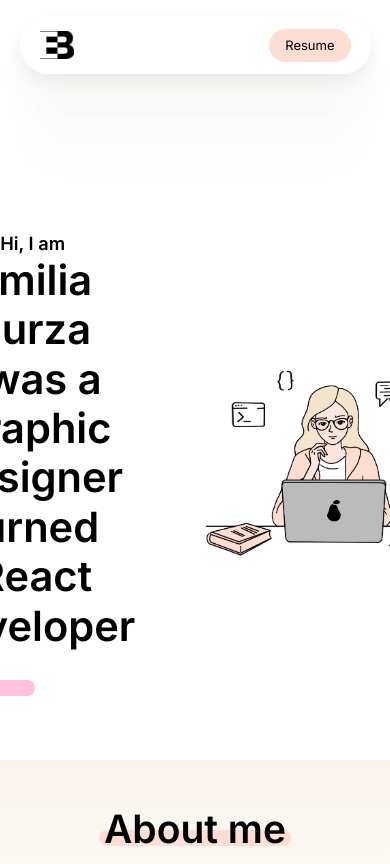
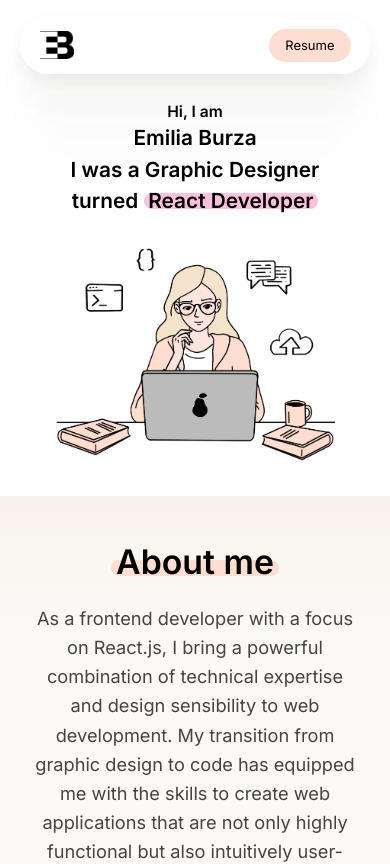
Before and after one commit to eburza/portfolio-emilia-burza, a React (Vite) app: page / in a window 390 px wide. Shown: the top 864 px of the page. Built offline with nearby package versions, Linux system fonts and the light colour scheme.

Commit message:
Fix responsive issues in hero section

```diff
--- a/src/components/BannerMain.jsx
+++ b/src/components/BannerMain.jsx
@@ -3,11 +3,13 @@ import MainBannerImg from '../assets/img-banner-top.png'
 export default function BannerMain() {
     return(
         <header className='hero'>
-            <div className='hero-text'>
-                <p className='heading-s'>Hi, I am</p>
-                <h1 className='heading-xl'>Emilia Burza < br />I was a Graphic Designer <br />turned <span className='underscore'>React Developer</span></h1>
+            <div className='hero-container'>
+                <div className='hero-text'>
+                    <p className='heading-s'>Hi, I am</p>
+                    <h1 className='heading-xl'>Emilia Burza < br />I was a Graphic Designer <br />turned <span className='underscore'>React Developer</span></h1>
+                </div>
+                <img src={MainBannerImg} className='hero-img' alt='Cartoon illustration of a woman developer at work with her laptop and programming tools'/>
             </div>
-            <img src={MainBannerImg} className='hero-img' alt='Cartoon illustration of a woman developer at work with her laptop and programming tools'/>
         </header>
     )
 }
--- a/src/css/base/responsive.scss
+++ b/src/css/base/responsive.scss
@@ -27,40 +27,59 @@
 // Hero section
 .hero {
     @extend %section-padding;
+    height: 70vh;
+
+    .hero-text {
+        padding-left: 10rem;
+        margin-top: -4rem;
+    }
+
+    .hero-img {
+        padding-right: 10rem;
+    }
 
     @include respond-to(desktop) {
-        height: 60vh;
-        margin-top: 5rem;
+        height: 68vh;
+
+        .hero-container {
+            margin-top: 2rem;
+        }
+
+        .hero-text {
+            padding-left: 8rem;
+            margin-top: -8rem;
+        }
+
+        .hero-img {
+            padding-right: 8rem;
+        }
     }
 
     @include respond-to(tablet) {
-        height: auto;
-        flex-direction: column;
-        padding: 4rem 2rem;
+        .hero-container {
+            @include display-flex(column, center, center, 1.5rem);;
+        }
 
         .hero-text {
+            margin-top: -4rem;
             position: relative;
-            padding: 2rem;
+            padding-left: 0;
             text-align: center;
         }
 
         .hero-img {
             position: relative;
-            width: 100%;
+            width: 75%;
             height: auto;
-            padding: 2rem;
+            padding-right: 0;
         }
     }
 
     @include respond-to(mobile) {
-        padding: 2rem 1rem;
+        height: 50vh;
 
-        .heading-xl {
-            @include heading-xl;
-        }
-
-        .heading-s {
-            @include heading-s;
+        .hero-img {
+            width: 90%;
         }
     }
 }
--- a/src/css/components/hero.scss
+++ b/src/css/components/hero.scss
@@ -1,17 +1,17 @@
 .hero {
-    @include display-flex(row, center, center, initial);
-    margin-top: 6rem;
     position: relative;
     width: 100%;
-    height: 70vh;
-    overflow: hidden;
+}
+
+.hero-container {
+    @include display-flex(row, center, center, initial);
+    height: 100%;
 }
 
 .hero-text {
     z-index: 2;
     position: absolute;
     left: 0;
-    padding: 2rem 2rem 2rem 10rem;
 }
 
 .hero-img {
@@ -22,5 +22,4 @@
     width: 50%;
     object-fit: contain;
     z-index: 1;
-    padding: 2rem 10rem 2rem 2rem;
 }
--- a/src/css/styles.css
+++ b/src/css/styles.css
@@ -43,93 +43,58 @@
   }
 }
 
+.hero {
+  height: 70vh;
+}
+.hero .hero-text {
+  padding-left: 10rem;
+  margin-top: -4rem;
+}
+.hero .hero-img {
+  padding-right: 10rem;
+}
 @media screen and (max-width: 1440px) {
   .hero {
-    height: 60vh;
-    margin-top: 5rem;
+    height: 68vh;
+  }
+  .hero .hero-container {
+    margin-top: 2rem;
+  }
+  .hero .hero-text {
+    padding-left: 8rem;
+    margin-top: -8rem;
+  }
+  .hero .hero-img {
+    padding-right: 8rem;
   }
 }
 @media screen and (max-width: 768px) {
-  .hero {
-    height: auto;
+  .hero .hero-container {
+    display: flex;
     flex-direction: column;
-    padding: 4rem 2rem;
+    justify-content: center;
+    align-items: center;
+    gap: 1.5rem;
   }
   .hero .hero-text {
+    margin-top: -4rem;
     position: relative;
-    padding: 2rem;
+    padding-left: 0;
     text-align: center;
   }
   .hero .hero-img {
     position: relative;
-    width: 100%;
+    width: 75%;
     height: auto;
-    padding: 2rem;
+    padding-right: 0;
   }
 }
 @media screen and (max-width: 390px) {
   .hero {
-    padding: 2rem 1rem;
+    height: 50vh;
   }
-  .hero .heading-xl {
-    font-size: 4rem;
-    font-weight: 600;
-    line-height: 4.75rem;
-  }
-}
-@media screen and (max-width: 390px) and (max-width: 1920px) {
-  .hero .heading-xl {
-    font-size: 4.4rem;
-    line-height: 5.225rem;
-  }
-}
-@media screen and (max-width: 390px) and (max-width: 1440px) {
-  .hero .heading-xl {
-    font-size: 4rem;
-    line-height: 4.75rem;
-  }
-}
-@media screen and (max-width: 390px) and (max-width: 768px) {
-  .hero .heading-xl {
-    font-size: 3.2rem;
-    line-height: 3.8rem;
-  }
-}
-@media screen and (max-width: 390px) and (max-width: 390px) {
-  .hero .heading-xl {
-    font-size: 2.6rem;
-    line-height: 3.0875rem;
-  }
-}
-@media screen and (max-width: 390px) {
-  .hero .heading-s {
-    font-size: 1.75rem;
-    font-weight: 600;
-    line-height: 2.5rem;
-  }
-}
-@media screen and (max-width: 390px) and (max-width: 1920px) {
-  .hero .heading-s {
-    font-size: 1.925rem;
-    line-height: 2.75rem;
-  }
-}
-@media screen and (max-width: 390px) and (max-width: 1440px) {
-  .hero .heading-s {
-    font-size: 1.75rem;
-    line-height: 2.5rem;
-  }
-}
-@media screen and (max-width: 390px) and (max-width: 768px) {
-  .hero .heading-s {
-    font-size: 1.4rem;
-    line-height: 2rem;
-  }
-}
-@media screen and (max-width: 390px) and (max-width: 390px) {
-  .hero .heading-s {
-    font-size: 1.1375rem;
-    line-height: 1.625rem;
+  .hero .hero-img {
+    width: 90%;
   }
 }
 
@@ -223,8 +188,8 @@
 }
 @media screen and (max-width: 768px) and (max-width: 390px) {
   .skills-and-tools .heading-s {
-    font-size: 1.1375rem;
-    line-height: 1.625rem;
+    font-size: 0.975rem;
+    line-height: 1.3rem;
   }
 }
 @media screen and (max-width: 768px) {
@@ -439,26 +404,26 @@ body {
 }
 @media screen and (max-width: 1920px) {
   .heading-xl {
-    font-size: 4.4rem;
-    line-height: 5.225rem;
+    font-size: 4.95rem;
+    line-height: 5.5rem;
   }
 }
 @media screen and (max-width: 1440px) {
   .heading-xl {
     font-size: 4rem;
-    line-height: 4.75rem;
+    line-height: 4.5rem;
   }
 }
 @media screen and (max-width: 768px) {
   .heading-xl {
-    font-size: 3.2rem;
-    line-height: 3.8rem;
+    font-size: 3rem;
+    line-height: 3.2rem;
   }
 }
 @media screen and (max-width: 390px) {
   .heading-xl {
-    font-size: 2.6rem;
-    line-height: 3.0875rem;
+    font-size: 1.3rem;
+    line-height: 1.95rem;
   }
 }
 
@@ -487,8 +452,8 @@ body {
 }
 @media screen and (max-width: 390px) {
   .heading-l {
-    font-size: 2.4375rem;
-    line-height: 2.6rem;
+    font-size: 2.1125rem;
+    line-height: 2.275rem;
   }
 }
 
@@ -547,8 +512,8 @@ body {
 }
 @media screen and (max-width: 390px) {
   .heading-s {
-    font-size: 1.1375rem;
-    line-height: 1.625rem;
+    font-size: 0.975rem;
+    line-height: 1.3rem;
   }
 }
 
@@ -763,23 +728,23 @@ body {
 }
 
 .hero {
+  position: relative;
+  width: 100%;
+}
+
+.hero-container {
   display: flex;
   flex-direction: row;
   justify-content: center;
   align-items: center;
   gap: initial;
-  margin-top: 6rem;
-  position: relative;
-  width: 100%;
-  height: 70vh;
-  overflow: hidden;
+  height: 100%;
 }
 
 .hero-text {
   z-index: 2;
   position: absolute;
   left: 0;
-  padding: 2rem 2rem 2rem 10rem;
 }
 
 .hero-img {
@@ -790,7 +755,6 @@ body {
   width: 50%;
   object-fit: contain;
   z-index: 1;
-  padding: 2rem 10rem 2rem 2rem;
 }
 
 .about-content {
```
Also changed, not shown: src/css/abstract/mixins.scss (+11 -11 lines), 1 other file (tests, documents, lock files or other folders).
